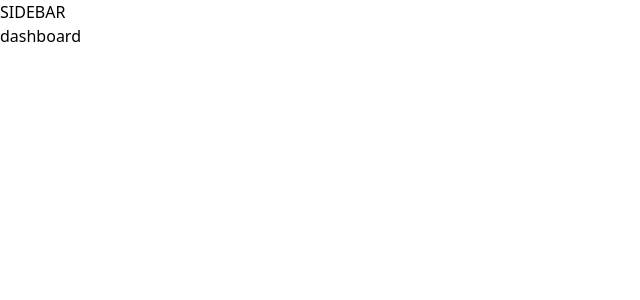
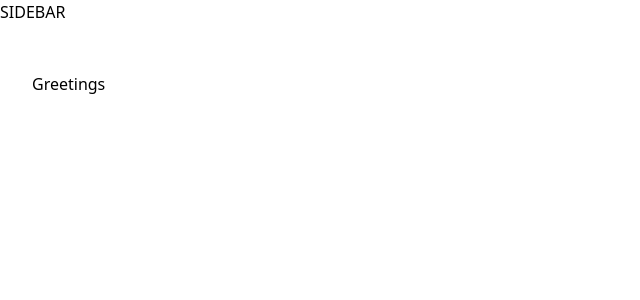
Before and after one commit to sulli0198/sm_banking, a Next.js app: page / in a window 1280 px wide. Shown: the top 300 px of the page, without its empty margins (0-640 px from the left). Built offline with nearby package versions, Linux system fonts and the light colour scheme.

Commit message:
progress forward with creating headerbox component

```diff
--- a/app/(root)/page.tsx
+++ b/app/(root)/page.tsx
@@ -1,10 +1,21 @@
+import HeaderBox from '@/components/ui/HeaderBox'
 import React from 'react'
 
 const Home = () => {
+          const loggedin = {firstname : "Salman"}
   return (
-    <div>
-      dashboard
-    </div>
+    <section className="home">
+      <div className="home-content">
+        <div className="home-header">
+          <HeaderBox
+            type="welcome"
+            title="Greetings"
+            user={loggedin?.firstname || "Guest"}
+            subtext = "Access and view your account and transactions"
+          />
+        </div>
+      </div>
+    </section>
   )
 }
 
--- /dev/null
+++ b/components/ui/HeaderBox.tsx
@@ -0,0 +1,10 @@
+const HeaderBox = ({ type = "title", title, subtext, user }: HeaderBoxProps) => {
+  return (
+    <div className="header-box">
+      <h1 className="heaer-box-title">{title}</h1>
+
+    </div>
+  );
+};
+
+export default HeaderBox;
--- a/tsconfig.json
+++ b/tsconfig.json
@@ -21,6 +21,6 @@
       "@/*": ["./*"]
     }
   },
-  "include": ["next-env.d.ts", "**/*.ts", "**/*.tsx", ".next/types/**/*.ts", "../banking app resourses/assets/tailwind.config.ts"],
+  "include": ["types", "src", "next-env.d.ts", "**/*.ts", "**/*.tsx", ".next/types/**/*.ts", "../banking app resourses/assets/tailwind.config.ts"],
   "exclude": ["node_modules"]
 }
--- a/types/index.d.ts
+++ b/types/index.d.ts
@@ -149,7 +149,7 @@ declare interface BankInfoProps {
 }
 
 declare interface HeaderBoxProps {
-  type?: "title" | "greeting";
+  type?: "title" | "welcome";
   title: string;
   subtext: string;
   user?: string;
```
